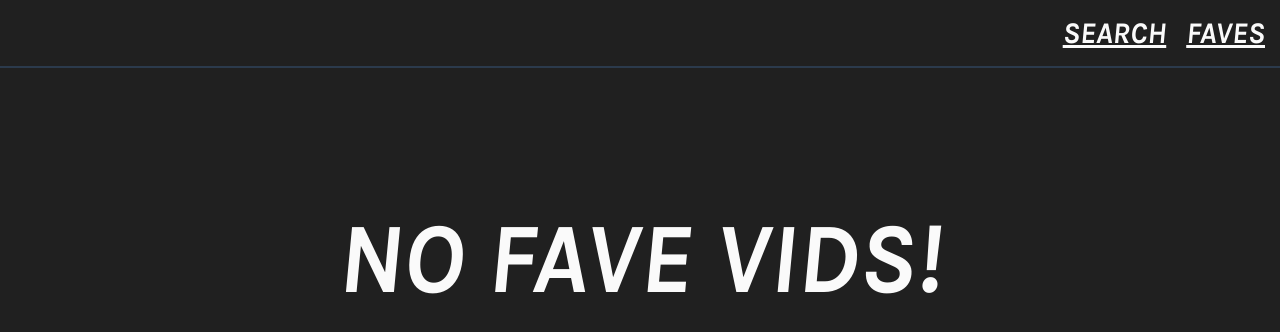
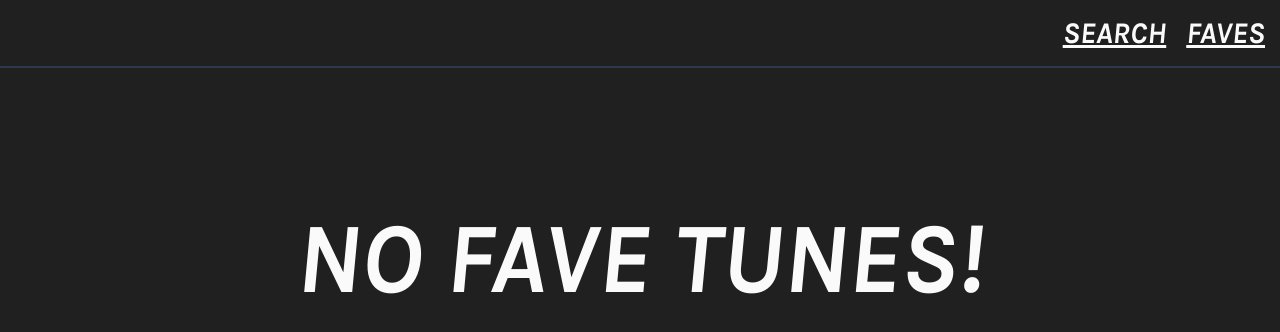
Before and after one commit to abigailforeman1/music-video-app, a React (Create React App) app: page /likes in a window 1280 px wide. Shown: the top 332 px of the page. Built offline with nearby package versions, Linux system fonts and the light colour scheme; a web font is replaced by a local one.

Commit message:
updated titles to tunes instead of videos

```diff
--- a/src/components/videos/LikedVideos.js
+++ b/src/components/videos/LikedVideos.js
@@ -9,13 +9,13 @@ const LikedVideos = () => {
 
   if (!likedVideos) return (
     <div className='main-wrapper'>
-      <h1 className='search-title'>NO FAVE VIDS!</h1>
+      <h1 className='search-title'>NO FAVE TUNES!</h1>
     </div>
   )
 
   return (
     <div className='main-wrapper'>
-      <h1 className='search-title'>Fave Videos</h1>
+      <h1 className='search-title'>Fave Tunes</h1>
       <div className='like-main-wrapper'>
         {likedVideos &&
         likedVideos.map((video, i) => {
```
